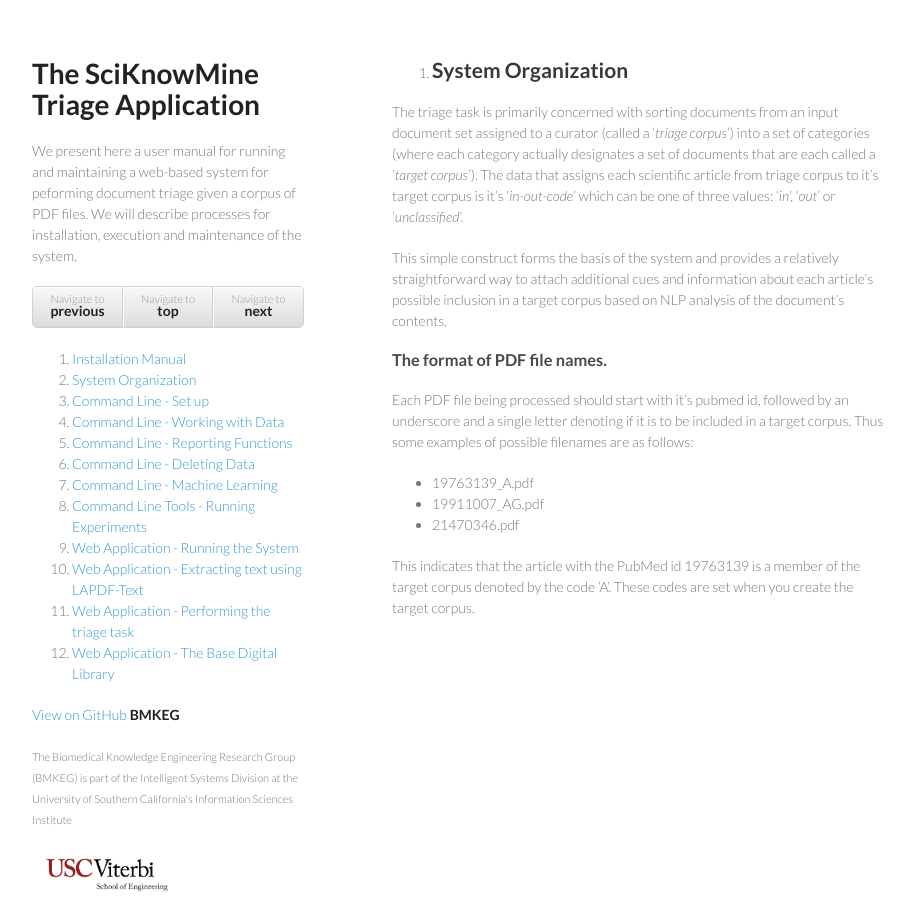
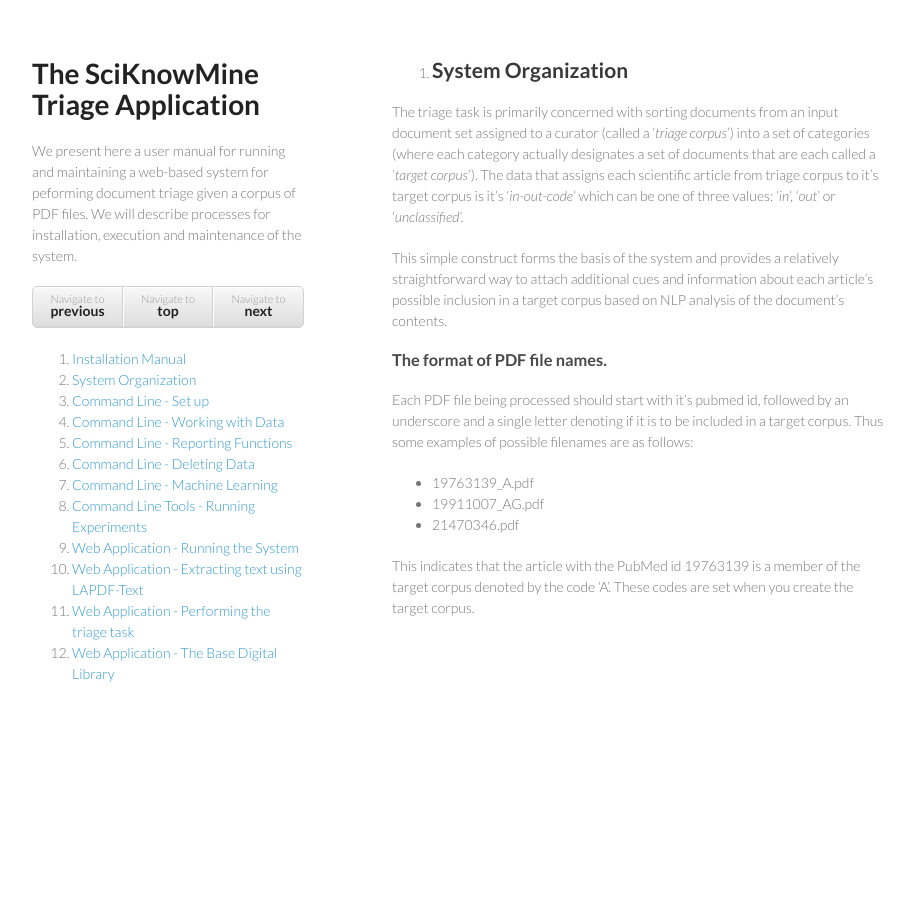
Before and after one commit to BMKEG/sciKnowMine, a Jekyll site: the page built from _posts/2014-04-20-02organization.md, in a window 1280 px wide. Shown: the whole page, without its empty margins (178-1092 px from the left). Built offline with Jekyll 4.4.1, drawn with Linux system fonts in a browser that asks for light colours; Markdown is read by kramdown in place of the engine named in the settings.

Commit message:
Change icons

```diff
--- a/_layouts/defaultTOC.html
+++ b/_layouts/defaultTOC.html
@@ -43,13 +43,6 @@
         			<li><a href="12diglib.html">Web Application - The Base Digital Library</a></li>
 				</ol>
 
-				    <p class="view"><a href="https://github.com/BMKEG/">View on GitHub <strong>BMKEG</strong></a></p>
-
-       		<p><small> The Biomedical Knowledge Engineering Research Group (BMKEG) is part of the
-		Intelligent Systems Division at the University of Southern California's Information Sciences Institute</small></p>
- 		<p><a href="http://bmkeg.isi.edu"><img width="150px" src="images/usc/viterbi.jpg"/><br><img width="250px" src="images/usc/isi.jpg"/></a>
-		</p>
-
 			</header>
 
       		<section>
```
